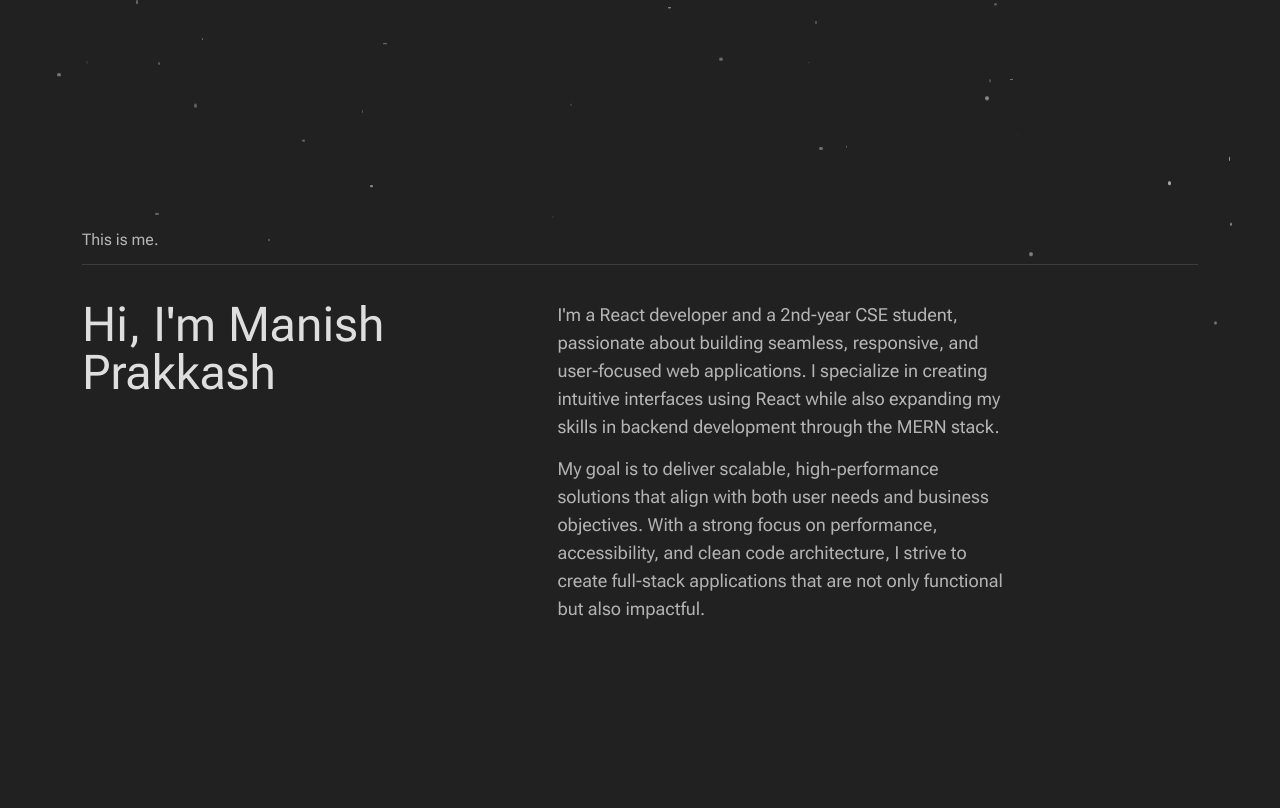
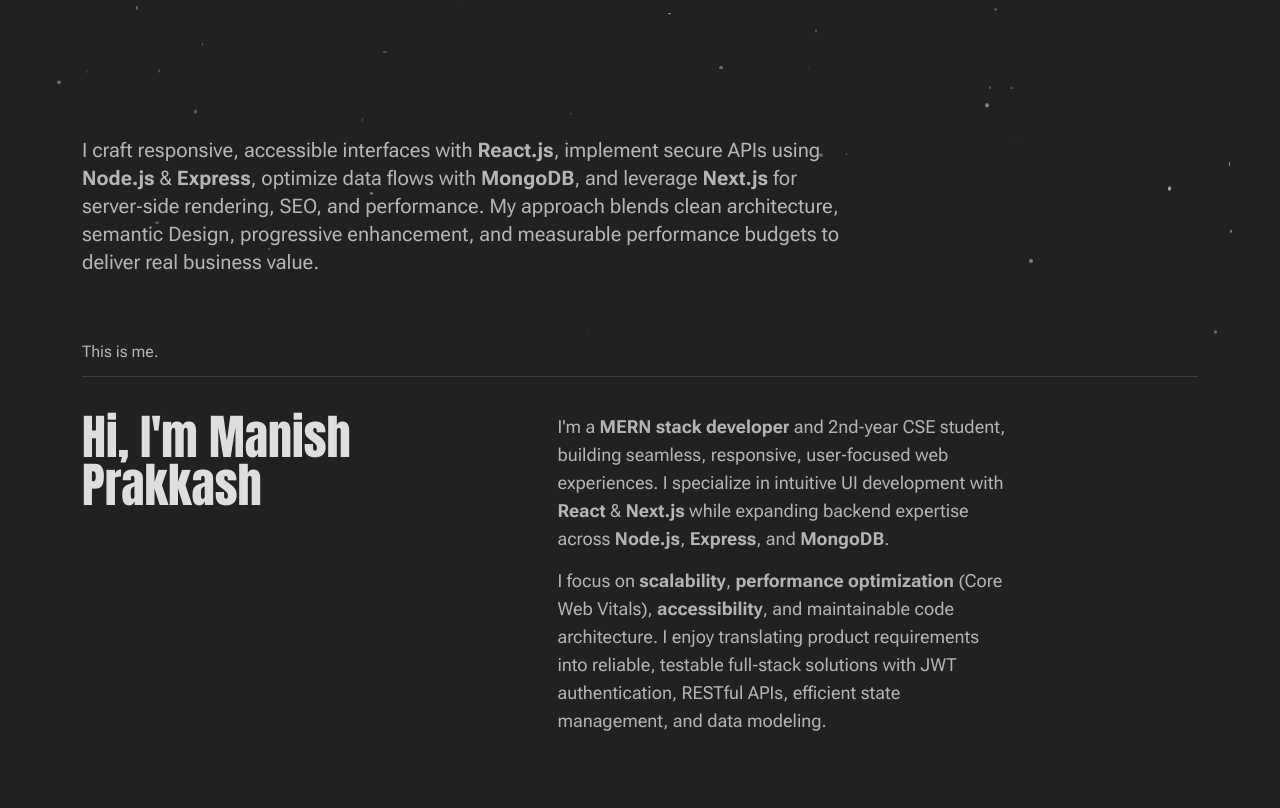
Before and after one commit to ManishPrakkash/Manish_Portfolio, a Next.js app in the folder myPortfolio/: page / in a window 1280 px wide. Shown: the part 892-1700 px from the top of the page. Built offline with nearby package versions, Linux system fonts and the light colour scheme; no server answers.

Commit message:
Enhance AboutMe, Project, ProjectList, Skills, and ProjectDetails components with improved content, accessibility, and performance optimizations

```diff
--- a/myPortfolio/app/_components/AboutMe.tsx
+++ b/myPortfolio/app/_components/AboutMe.tsx
@@ -54,11 +54,21 @@ const AboutMe = () => {
     return (
         <section className="pb-section" id="about-me">
             <div className="container" ref={container}>
-                <h2 className="text-4xl md:text-6xl font-thin mb-20 slide-up-and-fade">
-                    I believe in a user centered design approach, ensuring that
-                    every project I work on is tailored to meet the specific
-                    needs of its users.
+                <h2 className="text-4xl md:text-6xl font-thin mb-12 slide-up-and-fade">
+                    Full Stack MERN & React.js Developer focused on
+                    user‑centered design and scalable, performant web
+                    applications.
                 </h2>
+                <p className="text-lg md:text-xl mb-16 slide-up-and-fade text-muted-foreground max-w-3xl">
+                    I craft responsive, accessible interfaces with{' '}
+                    <strong>React.js</strong>, implement secure APIs using{' '}
+                    <strong>Node.js</strong> & <strong>Express</strong>,
+                    optimize data flows with <strong>MongoDB</strong>, and
+                    leverage <strong>Next.js</strong> for server‑side rendering,
+                    SEO, and performance. My approach blends clean architecture,
+                    semantic Design, progressive enhancement, and measurable
+                    performance budgets to deliver real business value.
+                </p>
 
                 <p className="pb-3 border-b text-muted-foreground slide-up-and-fade">
                     This is me.
@@ -66,28 +76,32 @@ const AboutMe = () => {
 
                 <div className="grid md:grid-cols-12 mt-9">
                     <div className="md:col-span-5">
-                        <p className="text-5xl slide-up-and-fade">
+                        <h3 className="text-5xl slide-up-and-fade font-anton">
                             Hi, I&apos;m Manish Prakkash
-                        </p>
+                        </h3>
                     </div>
                     <div className="md:col-span-7">
                         <div className="text-lg text-muted-foreground max-w-[450px]">
                             <p className="slide-up-and-fade">
-                                I&apos;m a React developer and a 2nd-year CSE
-                                student, passionate about building seamless,
-                                responsive, and user-focused web applications. I
-                                specialize in creating intuitive interfaces
-                                using React while also expanding my skills in
-                                backend development through the MERN stack.
+                                I&apos;m a <strong>MERN stack developer</strong>{' '}
+                                and 2nd‑year CSE student, building seamless,
+                                responsive, user‑focused web experiences. I
+                                specialize in intuitive UI development with{' '}
+                                <strong>React</strong> &{' '}
+                                <strong>Next.js</strong> while expanding backend
+                                expertise across <strong>Node.js</strong>,{' '}
+                                <strong>Express</strong>, and{' '}
+                                <strong>MongoDB</strong>.
                             </p>
                             <p className="mt-3 slide-up-and-fade">
-                                My goal is to deliver scalable, high-performance
-                                solutions that align with both user needs and
-                                business objectives. With a strong focus on
-                                performance, accessibility, and clean code
-                                architecture, I strive to create full-stack
-                                applications that are not only functional but
-                                also impactful.
+                                I focus on <strong>scalability</strong>,{' '}
+                                <strong>performance optimization</strong> (Core
+                                Web Vitals), <strong>accessibility</strong>, and
+                                maintainable code architecture. I enjoy
+                                translating product requirements into reliable,
+                                testable full‑stack solutions with JWT
+                                authentication, RESTful APIs, efficient state
+                                management, and data modeling.
                             </p>
                         </div>
                     </div>
--- a/myPortfolio/app/_components/Project.tsx
+++ b/myPortfolio/app/_components/Project.tsx
@@ -110,7 +110,7 @@ const Project = ({ index, project, selectedProject, onMouseEnter }: Props) => {
             {selectedProject === null && (
                 <Image
                     src={project.thumbnail}
-                    alt="Project"
+                    alt={`${project.title} project thumbnail showcasing ${project.techStack.slice(0,3).join(', ')}`}
                     width="300"
                     height="200"
                     className={cn(
@@ -149,7 +149,7 @@ const Project = ({ index, project, selectedProject, onMouseEnter }: Props) => {
                             </svg>
                         </span>
                     </h4>
-                    <div className="mt-2 flex flex-wrap gap-3 text-muted-foreground text-xs">
+                    <div className="mt-2 flex flex-wrap gap-3 text-muted-foreground text-xs" aria-label="Key technologies used">
                         {project.techStack
                             .slice(0, 3)
                             .map((tech, idx, stackArr) => (
--- a/myPortfolio/app/_components/ProjectList.tsx
+++ b/myPortfolio/app/_components/ProjectList.tsx
@@ -106,7 +106,10 @@ const ProjectList = () => {
     return (
         <section className="pb-section" id="selected-projects">
             <div className="container">
-                <SectionTitle title="SELECTED PROJECTS" />
+                <SectionTitle title="Selected Projects" />
+                <p className="mt-6 mb-14 text-lg text-muted-foreground max-w-3xl">
+                    A curated set of <strong>full‑stack</strong> and <strong>React / Next.js</strong> builds demonstrating real‑world patterns: authentication flows, API integration, state management, performance tuning, and responsive UI engineering. Each project emphasizes scalable architecture and SEO‑friendly delivery.
+                </p>
 
                 <div className="group/projects relative" ref={containerRef}>
                     {selectedProject !== null && (
--- a/myPortfolio/app/_components/Skills.tsx
+++ b/myPortfolio/app/_components/Skills.tsx
@@ -61,14 +61,17 @@ const Skills = () => {
         <section id="my-stack" ref={containerRef}>
             <div className="container">
                 <SectionTitle title="My Stack" />
+                <p className="mt-6 mb-12 text-lg text-muted-foreground max-w-3xl">
+                    A production‑focused <strong>MERN / TypeScript</strong> toolkit covering <strong>frontend performance</strong>, <strong>accessibility</strong>, <strong>API design</strong>, and <strong>database modeling</strong>. Each technology is selected to accelerate development while keeping deployments secure, maintainable, and SEO‑friendly.
+                </p>
 
                 <div className="space-y-20">
                     {Object.entries(MY_STACK).map(([key, value]) => (
                         <div className="grid sm:grid-cols-12" key={key}>
                             <div className="sm:col-span-5">
-                                <p className="slide-up text-5xl font-anton leading-none text-muted-foreground uppercase">
+                                <h3 className="slide-up text-5xl font-anton leading-none text-muted-foreground uppercase">
                                     {key}
-                                </p>
+                                </h3>
                             </div>
 
                             <div className="sm:col-span-7 flex gap-x-11 gap-y-9 flex-wrap">
--- a/myPortfolio/app/projects/[slug]/_components/ProjectDetails.tsx
+++ b/myPortfolio/app/projects/[slug]/_components/ProjectDetails.tsx
@@ -8,6 +8,7 @@ import gsap from 'gsap';
 import { ScrollTrigger } from 'gsap/all';
 import { ArrowLeft, ExternalLink, Github } from 'lucide-react';
 import { useRef } from 'react';
+import Image from 'next/image';
 
 interface Props {
     project: IProject;
@@ -62,24 +63,27 @@ const ProjectDetails = ({ project }: Props) => {
         { scope: containerRef },
     );
 
-    // parallax effect on images
+    // parallax effect on images now using actual <Image /> elements
     useGSAP(
         () => {
-            gsap.utils
-                .toArray<HTMLDivElement>('#images > div')
-                .forEach((imageDiv) => {
-                    gsap.to(imageDiv, {
-                        backgroundPosition: `center 0%`,
+            const imageEls =
+                gsap.utils.toArray<HTMLImageElement>('#images img');
+            imageEls.forEach((img) => {
+                gsap.fromTo(
+                    img,
+                    { y: 40 },
+                    {
+                        y: -40,
                         ease: 'none',
                         scrollTrigger: {
-                            trigger: imageDiv,
+                            trigger: img.parentElement!,
                             start: 'top bottom',
                             end: 'bottom top',
                             scrub: true,
-                            // invalidateOnRefresh: true, // to make it responsive
                         },
-                    });
-                });
+                    },
+                );
+            });
         },
         { scope: containerRef },
     );
@@ -113,7 +117,7 @@ const ProjectDetails = ({ project }: Props) => {
                                     <a
                                         href={project.sourceCode}
                                         target="_blank"
-                                        rel="noopener noreferrer"
+                                        rel="noreferrer noopener"
                                         className="hover:text-primary"
                                     >
                                         <Github size={30} />
@@ -123,7 +127,7 @@ const ProjectDetails = ({ project }: Props) => {
                                     <a
                                         href={project.liveUrl}
                                         target="_blank"
-                                        rel="noopener noreferrer"
+                                        rel="noreferrer noopener"
                                         className="hover:text-primary"
                                     >
                                         <ExternalLink size={30} />
@@ -179,21 +183,24 @@ const ProjectDetails = ({ project }: Props) => {
                     className="fade-in-later relative flex flex-col gap-2 max-w-[800px] mx-auto"
                     id="images"
                 >
-                    {project.images.map((image) => (
+                    {project.images.map((image, i) => (
                         <div
                             key={image}
-                            className="group relative w-full aspect-[750/400] bg-background-light"
-                            style={{
-                                backgroundImage: `url(${image})`,
-                                backgroundSize: 'cover',
-                                backgroundPosition: 'center 50%',
-                                backgroundRepeat: 'no-repeat',
-                            }}
+                            className="group relative w-full aspect-[750/400] overflow-hidden rounded-sm bg-background-light"
                         >
+                            <Image
+                                src={image}
+                                alt={`${project.title} screenshot ${i + 1}`}
+                                fill
+                                sizes="(max-width: 800px) 100vw, 800px"
+                                priority={i === 0}
+                                loading={i === 0 ? 'eager' : 'lazy'}
+                                className="object-cover will-change-transform select-none"
+                            />
                             <a
                                 href={image}
                                 target="_blank"
-                                rel="noopener noreferrer"
+                                rel="noreferrer noopener"
                                 className="absolute top-4 right-4 bg-background/70 text-foreground size-12 inline-flex justify-center items-center transition-all opacity-0 hover:bg-primary hover:text-primary-foreground group-hover:opacity-100"
                             >
                                 <ExternalLink />
--- a/myPortfolio/app/projects/[slug]/page.tsx
+++ b/myPortfolio/app/projects/[slug]/page.tsx
@@ -1,7 +1,7 @@
 import { notFound } from 'next/navigation';
 import ProjectDetails from './_components/ProjectDetails';
 import { PROJECTS } from '@/lib/data';
-import { Metadata } from 'next';
+import type { Metadata } from 'next';
 
 export const generateStaticParams = async () => {
     return PROJECTS.map((project) => ({ slug: project.slug }));
@@ -11,16 +11,57 @@ export const generateMetadata = async ({
     params,
 }: {
     params: Promise<{ slug: string }>;
-}) => {
+}): Promise<Metadata> => {
     const { slug } = await params;
-    const project = PROJECTS.find((project) => project.slug === slug);
-
+    const project = PROJECTS.find((p) => p.slug === slug);
+    if (!project) {
+        return {
+            title: 'Project Not Found',
+            robots: { index: false, follow: false },
+        };
+    }
+    const title = `${project.title} | ${project.techStack
+        .slice(0, 3)
+        .join(', ')} Full-Stack Project`;
+    const description =
+        project.description?.slice(0, 160) ||
+        `${project.title} project built with ${project.techStack.join(', ')}`;
+    const url = `https://manishprakkashms.vercel.app/projects/${project.slug}`;
+    const ogImage = '/og.png';
     return {
-        title: `${project?.title} - ${project?.techStack
-            .slice(0, 3)
-            .join(', ')}`,
-        description: project?.description,
-    } as Metadata;
+        title,
+        description,
+        alternates: { canonical: url },
+        openGraph: {
+            title,
+            description,
+            url,
+            siteName: 'Portfolio of Manish',
+            type: 'article',
+            locale: 'en_IN',
+            images: [
+                {
+                    url: ogImage,
+                    width: 1200,
+                    height: 630,
+                    alt: `${project.title} preview`,
+                },
+            ],
+        },
+        twitter: {
+            card: 'summary_large_image',
+            title,
+            description,
+            images: [ogImage],
+        },
+        keywords: [
+            project.title,
+            'full-stack project',
+            'react project',
+            'next.js portfolio',
+            ...project.techStack,
+        ],
+    };
 };
 
 const Page = async ({ params }: { params: Promise<{ slug: string }> }) => {
```
Also changed, not shown: myPortfolio/vercel.json.
